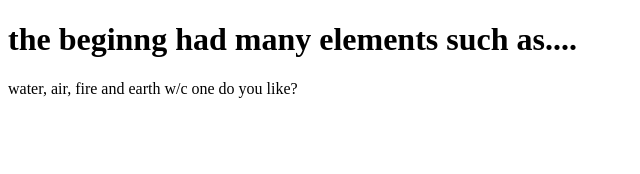
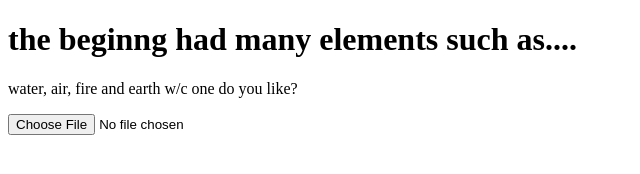
Before and after one commit to brookIsMyName/git-first-tryout, a website: page index.html in a window 1280 px wide. Shown: the whole page, without its empty margins (0-640 px from the left). Drawn offline with Linux system fonts and the light colour scheme.

Commit message:
add form

```diff
--- a/index.html
+++ b/index.html
@@ -9,5 +9,8 @@
 <body>
     <h1>the beginng had many elements such as....</h1>
     <P>water, air, fire and earth w/c one do you like?</P>
+<form >
+    <input type="file" name="file">
+</form>
 </body>
 </html>
```
